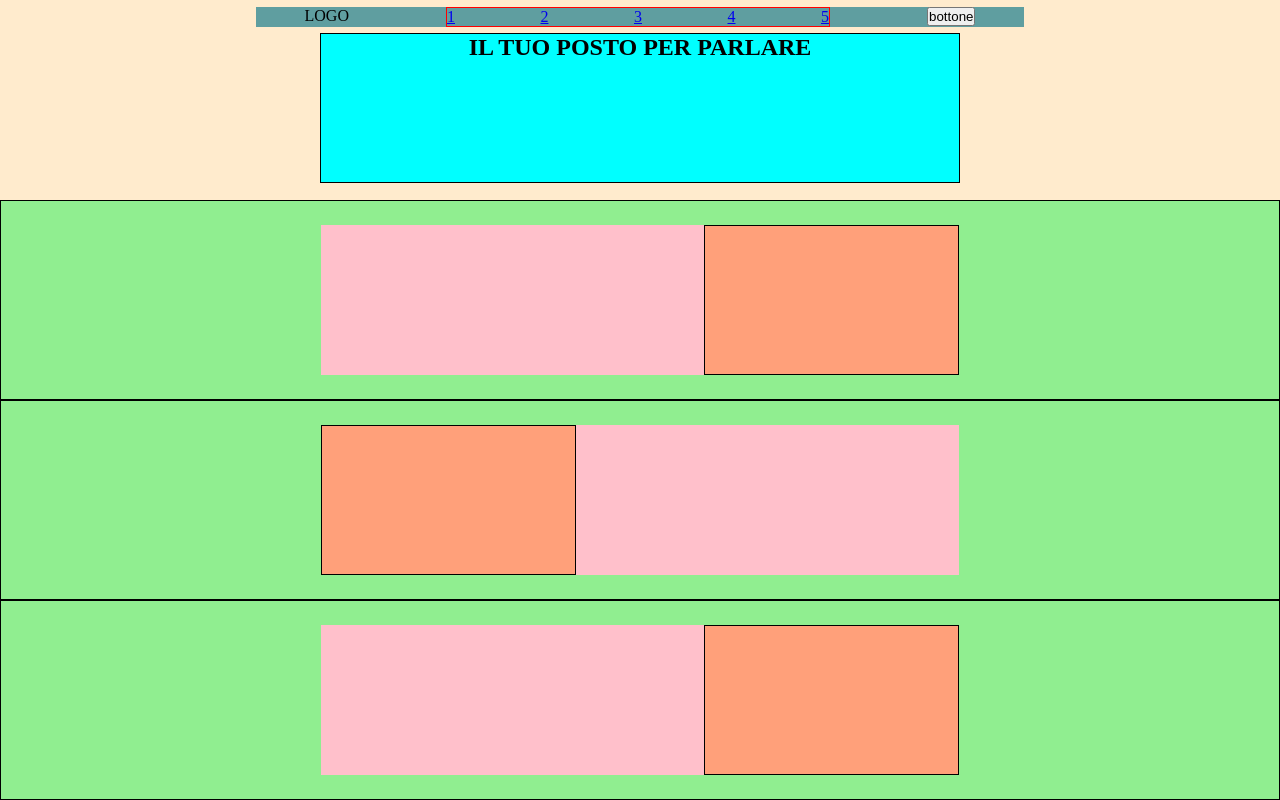
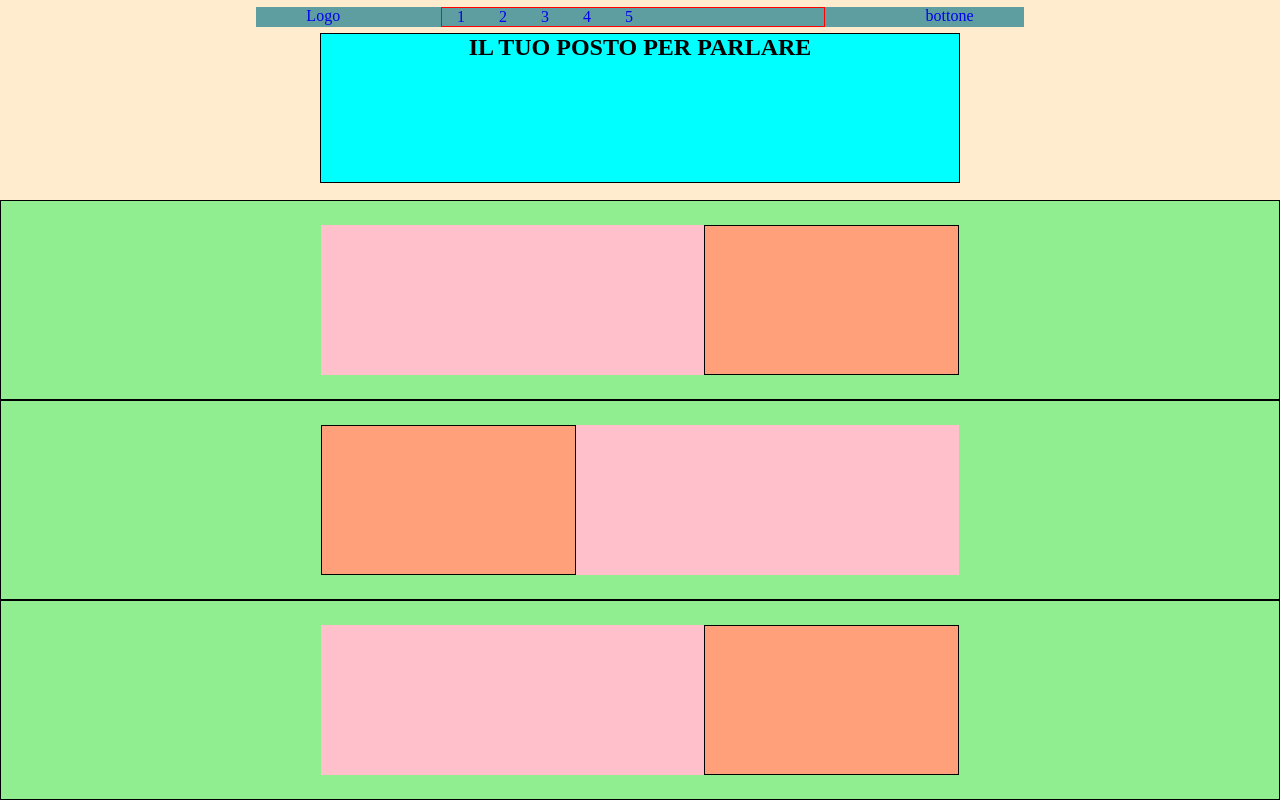
Before and after one commit to TullioTambone/htmlcss-struttura-discord, a plain HTML site: page index.html in a window 1280 px wide. Shown: the top 800 px of the page. Drawn offline with Linux system fonts and the light colour scheme.

Commit message:
aggiusti header e footer. Fine preparazione Layout

```diff
--- a/assets/css/style.css
+++ b/assets/css/style.css
@@ -3,6 +3,14 @@
     padding: 0;
     margin: 0;
     box-sizing: border-box;
+}
+
+li{
+    list-style-type: none;
+}
+
+a{
+    text-decoration: none;
 }
 
 /*header*/
@@ -28,10 +36,15 @@ nav{
 /*link nav bar*/
 .link{
     width: 50%;
-    display: flex;
-    justify-content: space-between;
     border: 1px solid red;
 }
+
+/*lista link nav bar*/
+ul li{
+    display: inline;
+    margin: 0 15px;
+}
+
 
 .container{
     width: 50%;
--- a/index.html
+++ b/index.html
@@ -14,15 +14,23 @@
     <header>
         <!--nav bar-->
         <nav>
-            <div class="logo">LOGO</div>
+            <div class="logo">
+                <a href="#">Logo</a>
+            </div>
+
             <div class="link">
-                <div><a href="#">1</a></div>
-                <div><a href="#">2</a></div>
-                <div><a href="#">3</a></div>
-                <div><a href="#">4</a></div>
-                <div><a href="#">5</a></div>
+                <ul>
+                    <li><a href="#">1</a></li>
+                    <li><a href="#">2</a></li>
+                    <li><a href="#">3</a></li>
+                    <li><a href="#">4</a></li>
+                    <li><a href="#">5</a></li>
+                </ul>
             </div>
-            <div class="bottone accedi"><button>bottone</button></div>
+
+            <div class="bottone accedi">
+                <span><a href="#">bottone</a></span>
+            </div>
         </nav>
         <!--contenitore-->
         <div class="container">
@@ -91,8 +99,10 @@
 
         <!--sezione di sotto-->
         <div  class="sub-f">
-            <div class="logo-f">LOGO</div>
-            <div class="bottone-f"><button>BOTTONE</button></div>
+            <div class="logo-f"><a href="#">Logo</a></div>
+            <div class="bottone-f">
+                <span><a href="#">Bottone</a></span>
+            </div>
         </div>
     </footer>
 </body>
```
